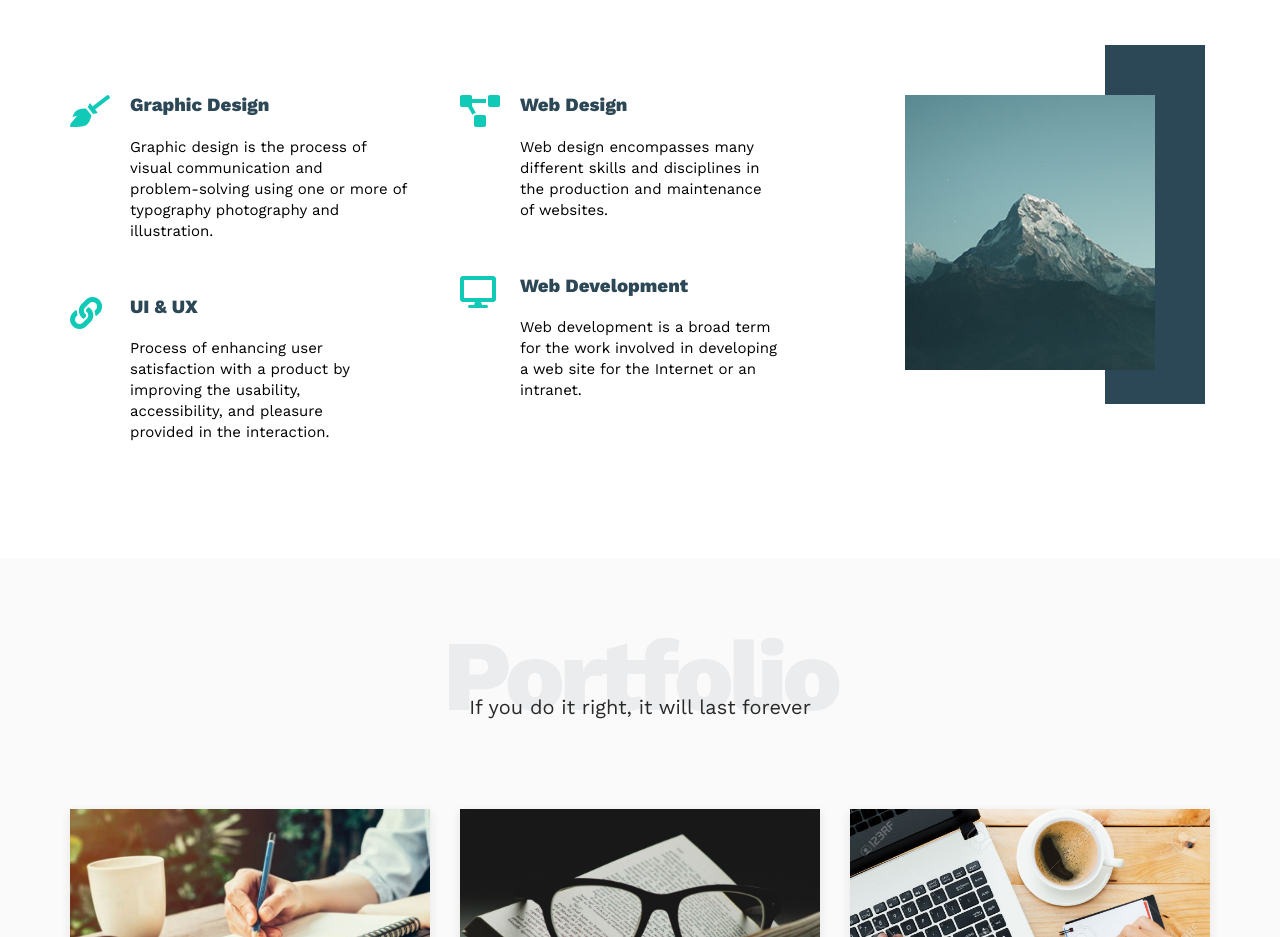
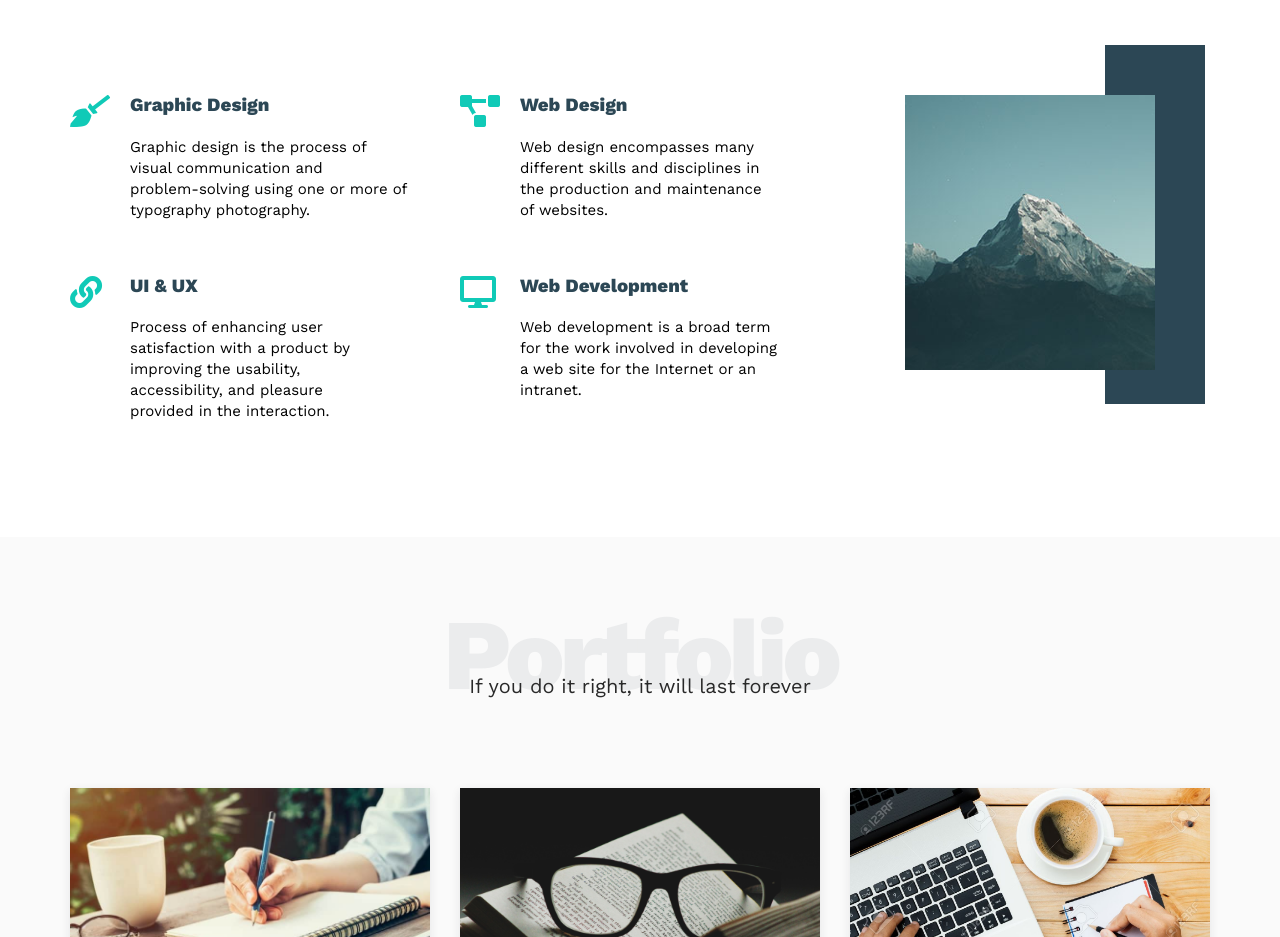
Before and after one commit to habibnoori40/HTML_And_CSS_DESIGN, a plain HTML site: page index.html in a window 1280 px wide. Shown: the part 1360-2297 px from the top of the page. Drawn offline with nearby package versions, Linux system fonts and the light colour scheme.

Commit message:
Update index.html

```diff
--- a/index.html
+++ b/index.html
@@ -100,8 +100,7 @@
                                 <p>Graphic design is the process of <br> visual communication and <br> problem-solving
                                     using
                                     one
-                                    or more of <br> typography photography
-                                    and <br> illustration.</p>
+                                    or more of <br> typography photography.</p>
                             </div>
                         </div>
                         <div class="srv-cont">
```
